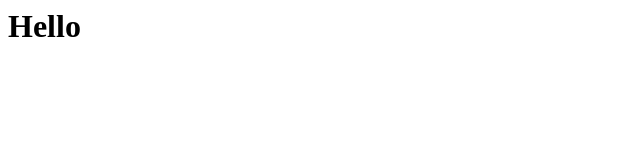
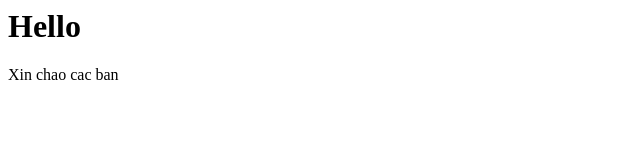
Before and after one commit to kemchuoihot/test_1, a plain HTML site: page index.html in a window 1280 px wide. Shown: the full height of the page, 0-640 px from the left. Drawn offline with Linux system fonts and the light colour scheme.

Commit message:
Update index.html

```diff
--- a/index.html
+++ b/index.html
@@ -1 +1,2 @@
 <h1>Hello</h1>
+<p>Xin chao cac ban</p>
```
